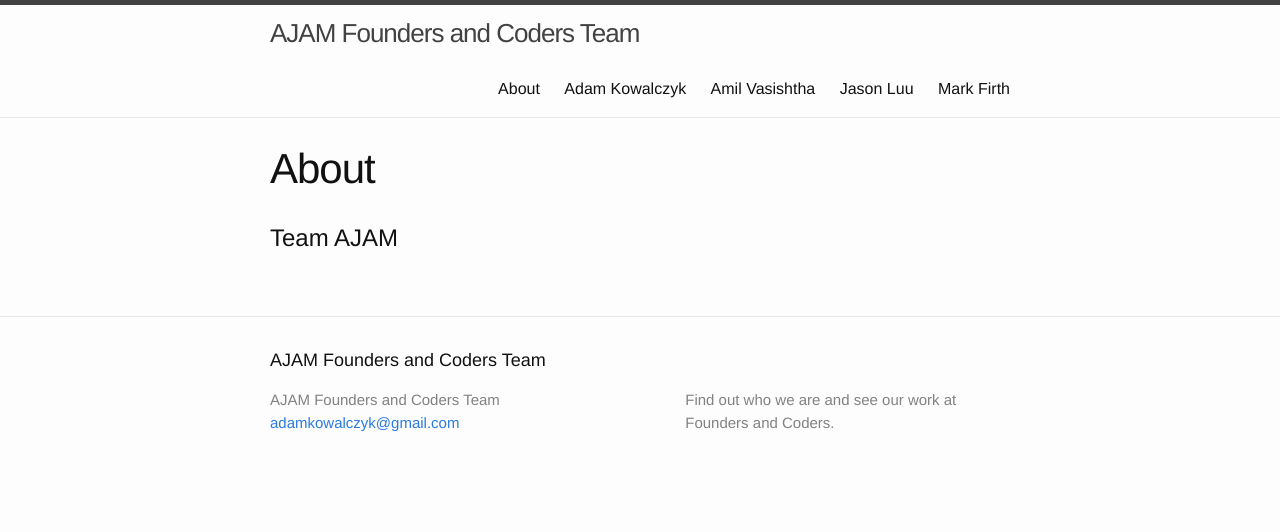
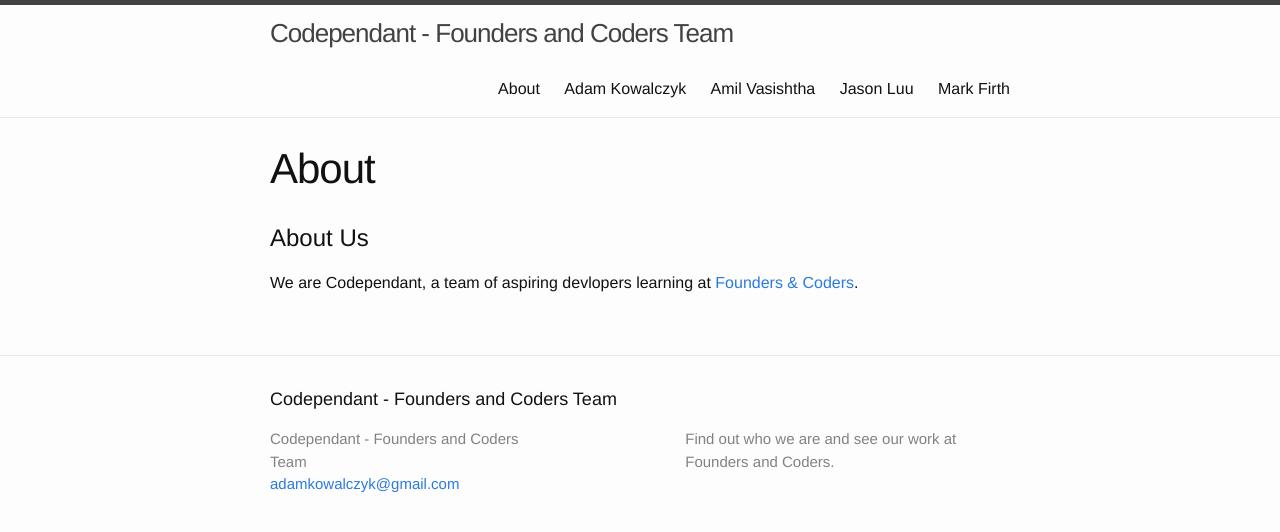
Before and after one commit to codependentfc/codependentfc.github.io, a Jekyll site: the page built from about.md, in a window 1280 px wide. Shown: the top 532 px of the page. Built offline with Jekyll 4.4.1, drawn with Linux system fonts in a browser that asks for light colours.

Commit message:
purge references to AJAM. RIP.

```diff
--- a/_config.yml
+++ b/_config.yml
@@ -1,10 +1,10 @@
 # Site settings
-title: AJAM Founders and Coders Team
+title: Codependant - Founders and Coders Team
 email: adamkowalczyk@gmail.com #team email?
 description: > # this means to ignore newlines until "baseurl:"
   Find out who we are and see our work at Founders and Coders.
 baseurl: "" # the subpath of your site, e.g. /blog/
-url: "http://ajamfc.github.io" # the base hostname & protocol for your site
+url: "http://codependant.github.io" # the base hostname & protocol for your site
 #twitter_username:
 #github_username:
 
--- a/about.md
+++ b/about.md
@@ -4,4 +4,6 @@
 permalink: /about/
 ---
 
-# Team AJAM
+# About Us
+
+We are Codependant, a team of aspiring devlopers learning at [Founders & Coders](http://foundersandcoders.org).
```
Also changed, not shown: index.html (deleted, +0 -9 lines), index.md (+2 -2 lines), 1 other file.
